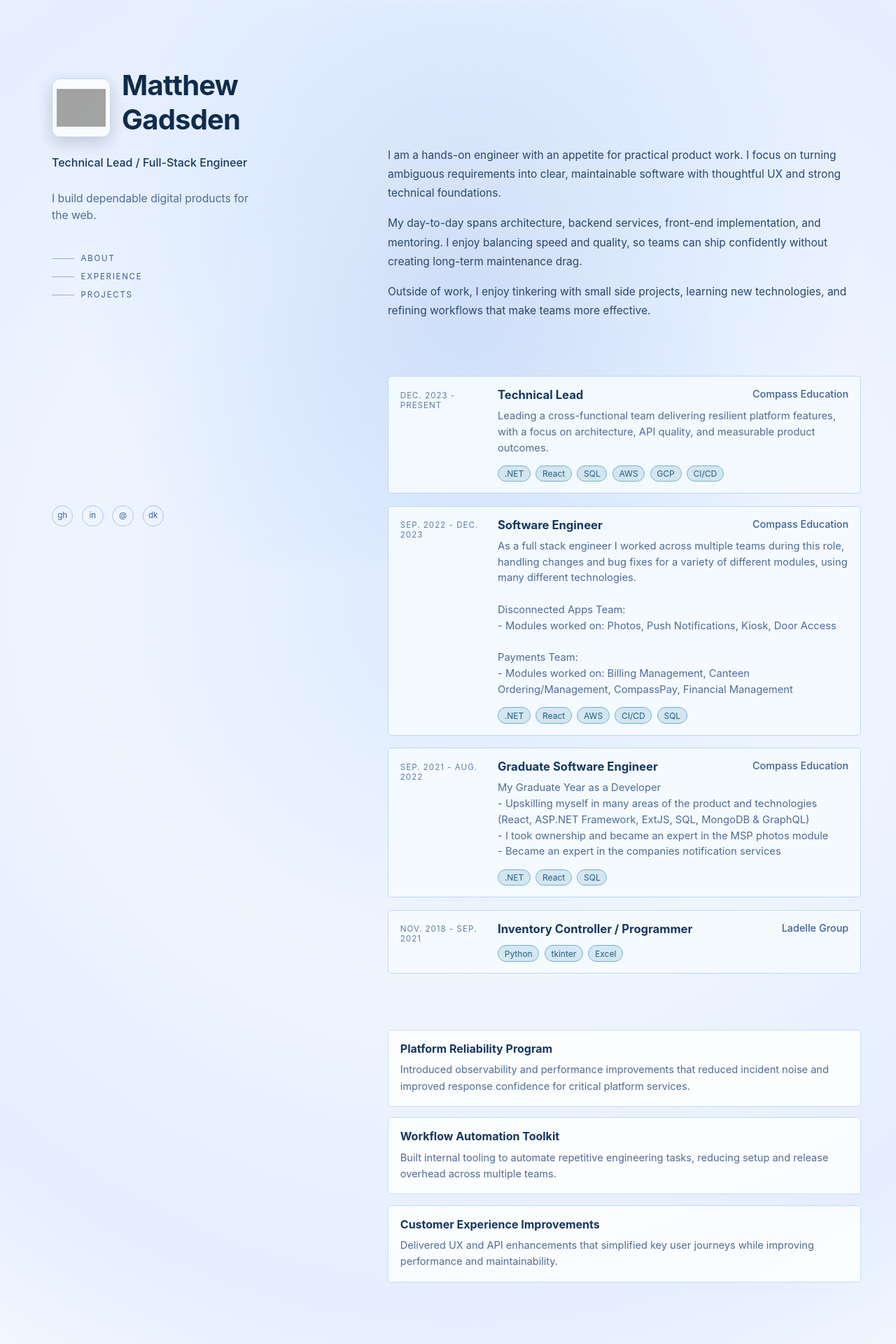
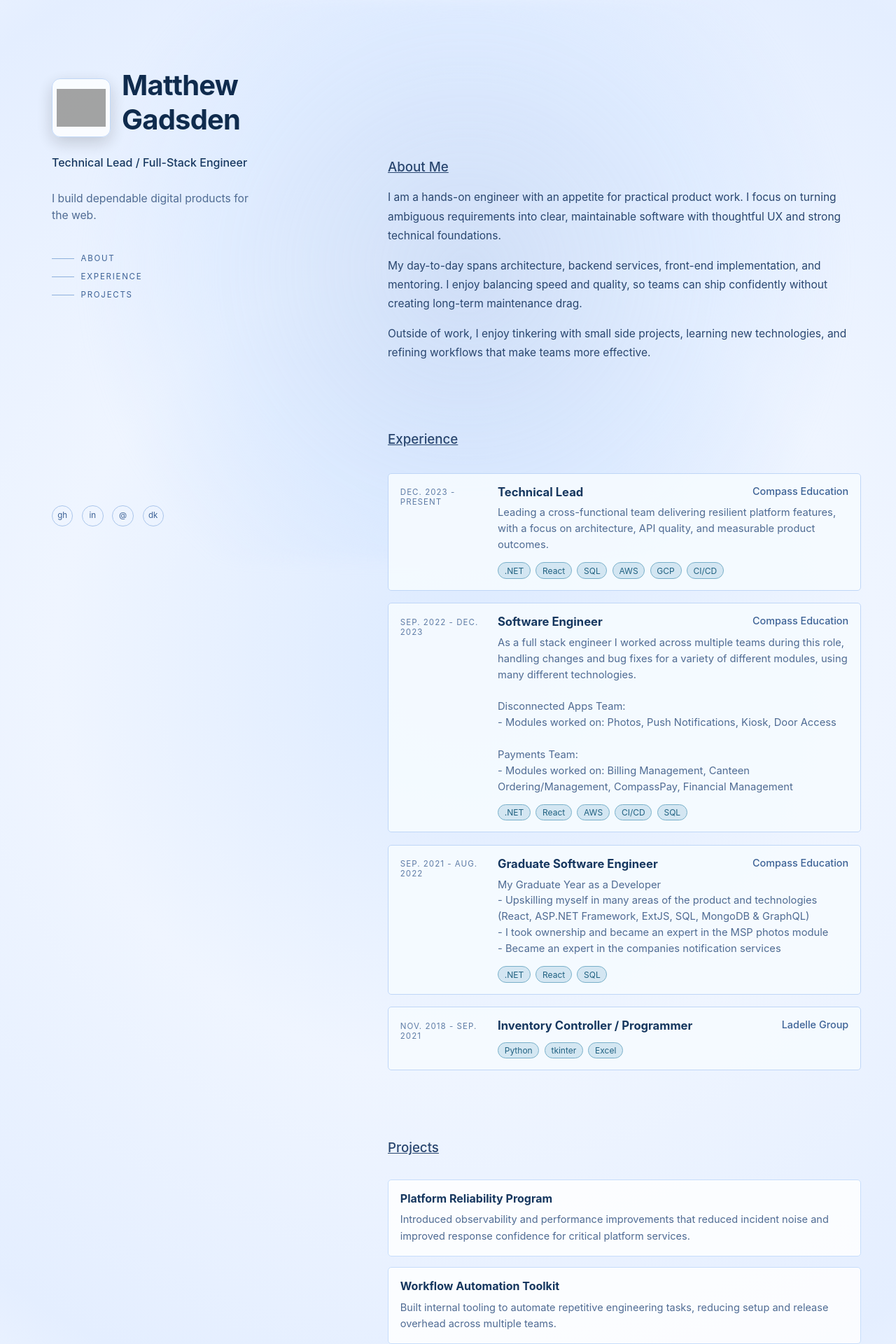
Before and after one commit to MatthewGadsden/portfolio, a React (Vite) app: page / in a window 1280 px wide. Shown: the top 1920 px of the page at 70% size. Built offline with nearby package versions, Linux system fonts and the light colour scheme; grey boxes are pictures that could not be loaded.

Commit message:
fix: add section headers

```diff
--- a/src/App.tsx
+++ b/src/App.tsx
@@ -110,6 +110,9 @@ function App() {
 
         <div className="content">
           <section id="about">
+	    <u>
+	      <h3 className="thin">About Me</h3>
+	    </u>
             <p>
               I am a hands-on engineer with an appetite for practical product work. I focus on turning
               ambiguous requirements into clear, maintainable software with thoughtful UX and strong
@@ -127,6 +130,9 @@ function App() {
           </section>
 
           <section id="experience">
+	    <u>
+	      <h3 className="thin">Experience</h3>
+	    </u>
             {experience.map((item) => (
               <article className="experience-item" key={`${item.period}-${item.title}`}>
                 <div className="meta">{item.period}</div>
@@ -147,6 +153,9 @@ function App() {
           </section>
 
           <section id="projects">
+	    <u>
+	      <h3 className="thin">Projects</h3>
+	    </u>
             <article className="project-card">
               <h3>Platform Reliability Program</h3>
               <p>
--- a/src/styling/index.css
+++ b/src/styling/index.css
@@ -184,6 +184,10 @@ a {
   transform: translateY(-1px);
 }
 
+.thin {
+  font-weight: 500;
+}
+
 .content {
   margin-left: calc(var(--sidebar-width) + var(--layout-gap));
   width: calc(100% - var(--sidebar-width) - var(--layout-gap));
```
